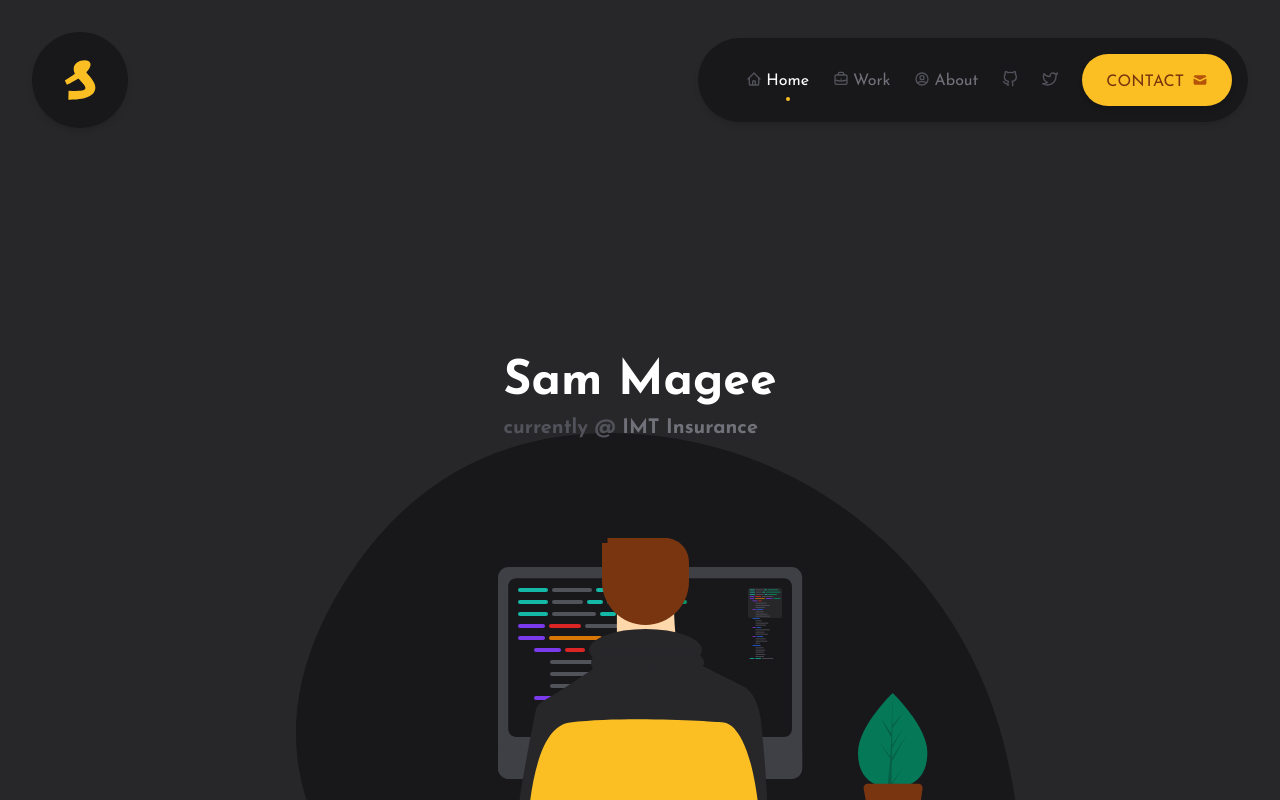
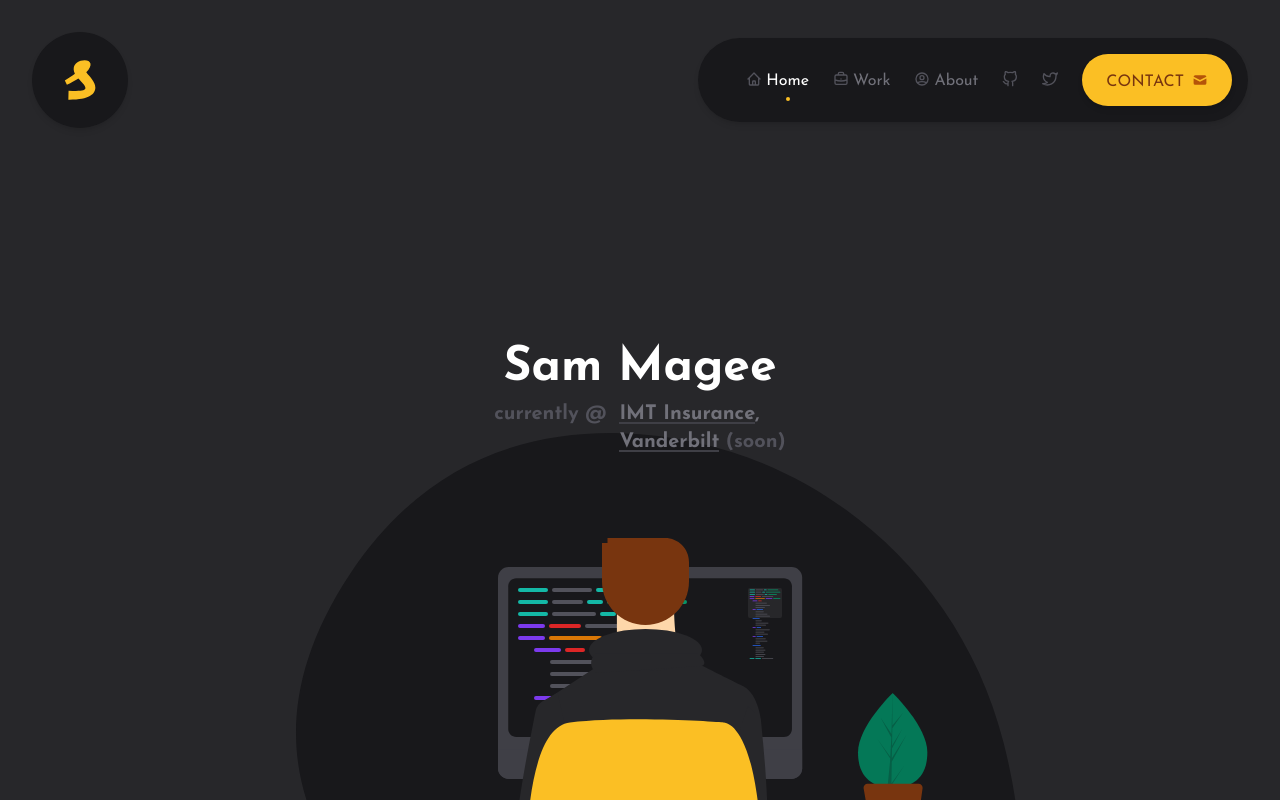
Before and after one commit to sammagee/v1, a Next.js app: page / in a window 1280 px wide. Built offline with nearby package versions, Linux system fonts and the light colour scheme; what @tailwindcss/typography would draw is missing.

Commit message:
updates link styles

```diff
--- a/pages/index.tsx
+++ b/pages/index.tsx
@@ -15,13 +15,24 @@ export default function Home() {
       <div className="relative flex items-center justify-center h-screen overflow-x-hidden">
         <hgroup className="z-10 text-center">
           <h1 className="text-5xl font-bold text-white">Sam Magee</h1>
-          <h2 className="flex items-center mt-2 text-xl font-bold text-gray-500">
-            <span className="text-gray-600">currently @</span>
-            &nbsp;
-            <a className="transition duration-200 ease-in-out hover:text-gray-300" href="https://imtins.com" target="_blank" rel="noopener noreferrer">
-              <span>IMT Insurance</span>
-            </a>
-          </h2>
+          <div className="flex items-start mt-2">
+            <h2 className="flex items-center text-xl font-bold text-gray-600">
+              currently @
+              &nbsp;
+            </h2>
+            <h2 className="text-xl font-bold text-left text-gray-500">
+              <a className="relative text-gray-500 transition duration-200 ease-in-out hover:text-gray-300 focus:text-gray-300 group" href="//imtins.com" target="_blank" rel="noopener noreferrer">
+                <span>IMT Insurance</span>
+                <span className="absolute bottom-0 left-0 inline-block w-full h-0.5 bg-gray-700 transition duration-200 ease-in-out group-hover:bg-gray-500 group-focus:bg-gray-500"></span>
+              </a>,<br />
+              <a className="relative text-gray-500 transition duration-200 ease-in-out hover:text-gray-300 focus:text-gray-300 group" href="//vanderbilt.edu" target="_blank" rel="noopener noreferrer">
+                <span>Vanderbilt</span>
+                <span className="absolute bottom-0 left-0 inline-block w-full h-0.5 bg-gray-700 transition duration-200 ease-in-out group-hover:bg-gray-500 group-focus:bg-gray-500"></span>
+              </a>
+              &nbsp;
+              <span className="text-gray-600">(soon)</span>
+            </h2>
+          </div>
         </hgroup>
 
         <Me className="absolute bottom-0 mx-auto" />
--- a/tailwind.config.js
+++ b/tailwind.config.js
@@ -54,12 +54,29 @@ module.exports = {
             {
               color: theme('colors.gray.300'),
               a: {
-                color: theme('colors.primary.400'),
+                color: theme('colors.gray.500'),
+                textDecoration: 'none',
                 transitionDuration: theme('transitionDuration.200'),
                 transitionProperty: theme('transitionProperty.colors'),
                 transitionTimingFunction: theme('transitionTimingFunction.in-out'),
-                '&:hover': {
-                  color: theme('colors.primary.300'),
+                '&:hover, &:focus': {
+                  color: theme('colors.gray.300'),
+                },
+                '&::after': {
+                  content: '""',
+                  position: 'absolute',
+                  bottom: '0',
+                  left: '0',
+                  display: 'inline-block',
+                  width: '100%',
+                  height: em(2, 16),
+                  backgroundColor: theme('colors.gray.700'),
+                  transitionDuration: theme('transitionDuration.200'),
+                  transitionProperty: theme('transitionProperty.colors'),
+                  transitionTimingFunction: theme('transitionTimingFunction.in-out'),
+                },
+                '&:hover::after, &:focus::after': {
+                  backgroundColor: theme('colors.gray.500'),
                 },
               },
               strong: {
@@ -93,7 +110,7 @@ module.exports = {
   },
   variants: {
     extend: {
-      backgroundColor: ['group-hover'],
+      backgroundColor: ['group-hover', 'group-focus'],
       boxShadow: ['active', 'group-hover', 'focus-within'],
       ringWidth: ['hover'],
       textColor: ['group-hover', 'group-focus', 'focus-within'],
```
